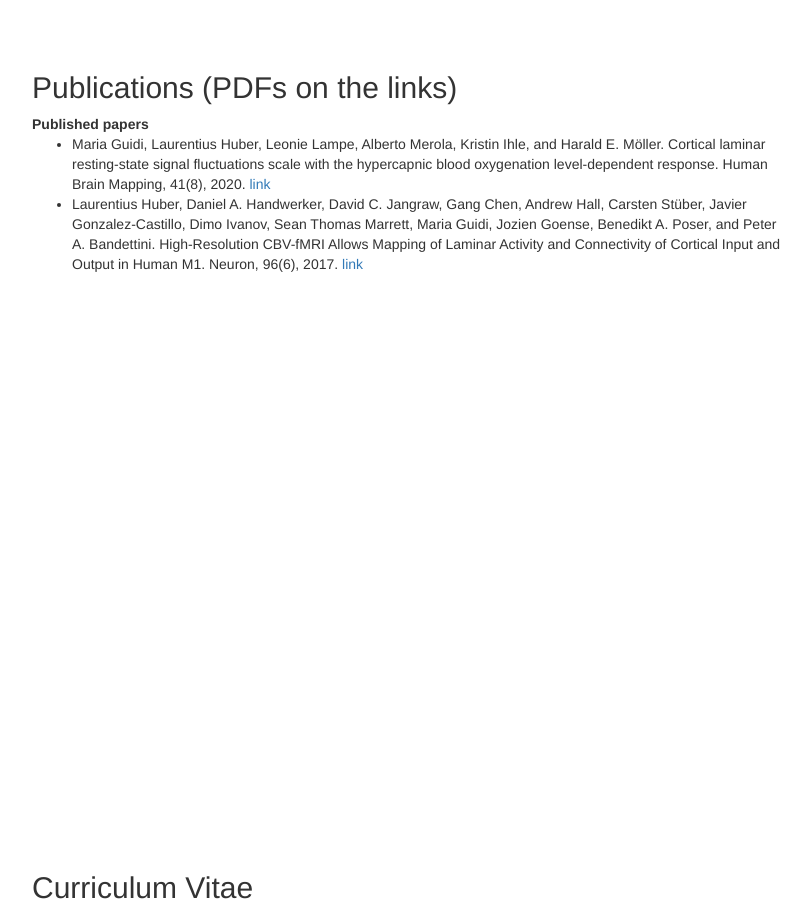
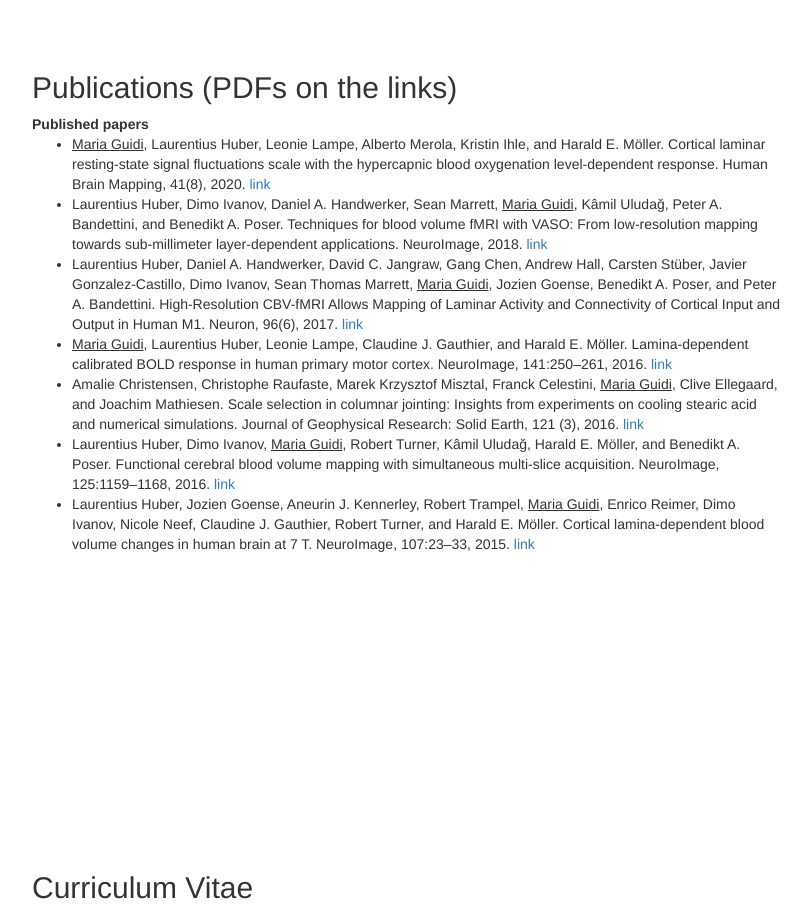
Before and after one commit to mariaguidi/mariaguidi.github.io, a plain HTML site: page index.html in a window 1280 px wide. Shown: the part 840-1753 px from the top of the page, without its empty margins (38-849 px from the left). Drawn offline with nearby package versions, Linux system fonts and the light colour scheme.

Commit message:
Update index.html

```diff
--- a/index.html
+++ b/index.html
@@ -98,12 +98,33 @@
                 <strong>Published papers</strong><br/>
                 <ul>
 		  <li class="preprint" words="add, your, keywords, here">
-			Maria Guidi, Laurentius Huber, Leonie Lampe, Alberto Merola, Kristin Ihle, and Harald E. Möller. Cortical laminar resting-state signal fluctuations scale with the hypercapnic blood oxygenation level-dependent response. Human Brain Mapping, 41(8), 2020.
+			<u>Maria Guidi</u>, Laurentius Huber, Leonie Lampe, Alberto Merola, Kristin Ihle, and Harald E. Möller. Cortical laminar resting-state signal fluctuations scale with the hypercapnic blood oxygenation level-dependent response. Human Brain Mapping, 41(8), 2020.
 			<a href="https://onlinelibrary.wiley.com/doi/full/10.1002/hbm.24926">link</a></li>
 
 		  <li class="preprint" words="add, your, keywords, here">
-			Laurentius Huber, Daniel A. Handwerker, David C. Jangraw, Gang Chen, Andrew Hall, Carsten Stüber, Javier Gonzalez-Castillo, Dimo Ivanov, Sean Thomas Marrett, Maria Guidi, Jozien Goense, Benedikt A. Poser, and Peter A. Bandettini. High-Resolution CBV-fMRI Allows Mapping of Laminar Activity and Connectivity of Cortical Input and Output in Human M1. Neuron, 96(6), 2017.
+			Laurentius Huber, Dimo Ivanov, Daniel A. Handwerker, Sean Marrett, <u>Maria Guidi</u>, Kâmil Uludağ, Peter A. Bandettini, and Benedikt A. Poser. Techniques for blood volume fMRI with VASO: From low-resolution mapping towards sub-millimeter layer-dependent applications. NeuroImage, 2018.
+			<a href="https://www.sciencedirect.com/science/article/pii/S1053811916306589">link</a></li>
+
+		  <li class="preprint" words="add, your, keywords, here">
+			Laurentius Huber, Daniel A. Handwerker, David C. Jangraw, Gang Chen, Andrew Hall, Carsten Stüber, Javier Gonzalez-Castillo, Dimo Ivanov, Sean Thomas Marrett, <u>Maria Guidi</u>, Jozien Goense, Benedikt A. Poser, and Peter A. Bandettini. High-Resolution CBV-fMRI Allows Mapping of Laminar Activity and Connectivity of Cortical Input and Output in Human M1. Neuron, 96(6), 2017.
 			<a href="https://onlinelibrary.wiley.com/doi/full/10.1002/hbm.24926">link</a></li>
+
+		  <li class="preprint" words="add, your, keywords, here">
+			<u>Maria Guidi</u>, Laurentius Huber, Leonie Lampe, Claudine J. Gauthier, and Harald E. Möller. Lamina-dependent calibrated BOLD response in human primary motor cortex. NeuroImage, 141:250–261, 2016.
+			<a href="https://www.sciencedirect.com/science/article/pii/S1053811916302798">link</a></li>
+
+		  <li class="preprint" words="add, your, keywords, here">
+			Amalie Christensen, Christophe Raufaste, Marek Krzysztof Misztal, Franck Celestini, <u>Maria Guidi</u>, Clive Ellegaard, and Joachim Mathiesen. Scale selection in columnar jointing: Insights from experiments on cooling stearic acid and numerical simulations. Journal of Geophysical Research: Solid Earth, 121 (3), 2016.
+			<a href="https://agupubs.onlinelibrary.wiley.com/doi/full/10.1002/2015JB012465">link</a></li>
+
+		  <li class="preprint" words="add, your, keywords, here">
+			Laurentius Huber, Dimo Ivanov, <u>Maria Guidi</u>, Robert Turner, Kâmil Uludağ, Harald E. Möller, and Benedikt A. Poser. Functional cerebral blood volume mapping with simultaneous multi-slice acquisition. NeuroImage, 125:1159–1168, 2016.
+			<a href="https://www.sciencedirect.com/science/article/pii/S1053811915010137">link</a></li>
+
+		  <li class="preprint" words="add, your, keywords, here">
+			Laurentius Huber, Jozien Goense, Aneurin J. Kennerley, Robert Trampel, <u>Maria Guidi</u>, Enrico Reimer, Dimo Ivanov, Nicole Neef, Claudine J. Gauthier, Robert Turner, and Harald E. Möller. Cortical lamina-dependent blood volume changes in human brain at 7 T. NeuroImage, 107:23–33, 2015.
+			<a href="https://www.sciencedirect.com/science/article/pii/S1053811914009768">link</a></li>
+
 
                 </ul>
             </div>
```
